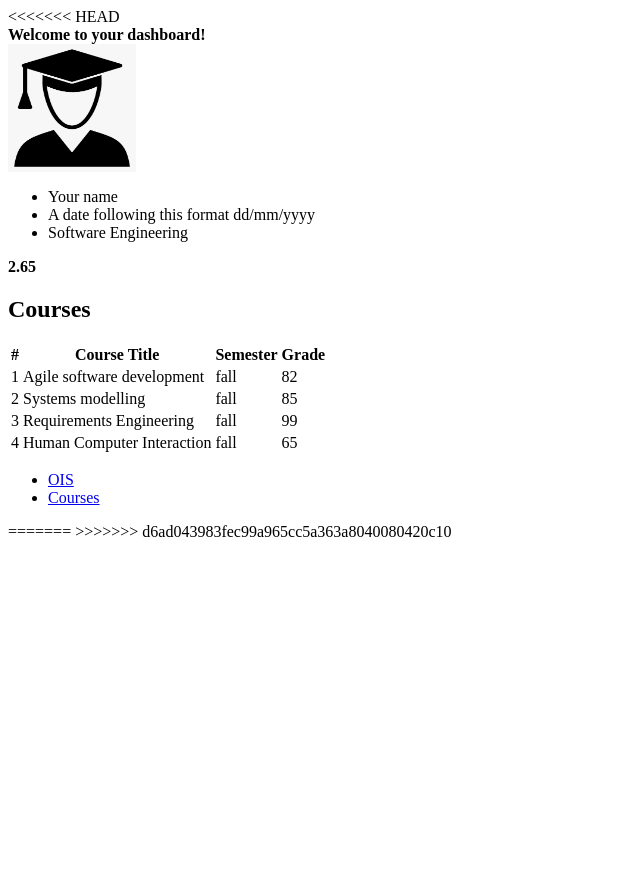
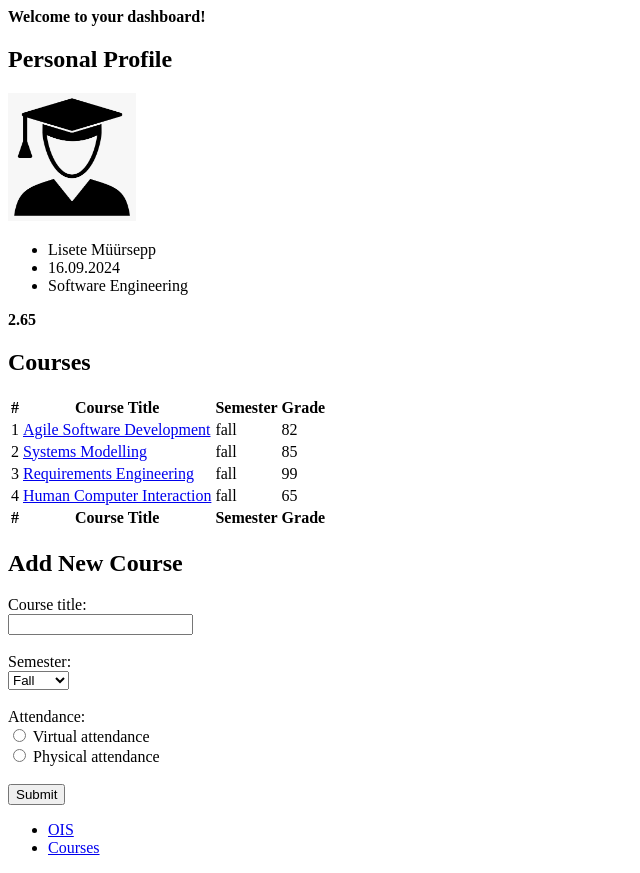
Before and after one commit to lisetemyyrsepp/WAD_repo, a plain HTML site: page index.html in a window 1280 px wide. Shown: the whole page, without its empty margins (0-640 px from the left). Before the commit the page ends 800 px from the top, so only its background shows below. Drawn offline with Linux system fonts and the light colour scheme.

Commit message:
tunnitöö

```diff
--- a/index.html
+++ b/index.html
@@ -1,4 +1,4 @@
-<<<<<<< HEAD
+<!DOCTYPE html>
 <html lang="en">
   <head>
     <meta charset="UTF-8">
@@ -10,13 +10,14 @@
     <header>
     <strong>Welcome to your dashboard!</strong>
       <section>
+        <h2>Personal Profile</h2>
     <div>
         <img src="res/images/me.png" width="128" height="128" alt="My picture">
     </div>
     <div>
         <ul>
-            <li>Your name</li>
-            <li> A date following this format dd/mm/yyyy</li>
+            <li>Lisete Müürsepp</li>
+            <li> 16.09.2024</li>
             <li> Software Engineering </li>
         </ul>
     </div>
@@ -38,44 +39,88 @@
         <tbody>
         <tr>
             <td>1</td>
-            <td>Agile software development</td>
+            <td><a href="https://courses.cs.ut.ee/2024/ASD/fall" target="_blank">Agile Software Development</a></td>
             <td>fall</td>
             <td>82</td>
         </tr>
         <tr>
             <td>2</td>
-            <td> Systems modelling </td>
+            <td><a href="https://courses.cs.ut.ee/2024/systemsmodelling/fall" target="_blank">Systems Modelling</a></td>
             <td>fall</td>
             <td>85</td>
         </tr>
         <tr>
             <td>3</td>
-            <td> Requirements Engineering </td>
+            <td><a href="https://courses.cs.ut.ee/2024/RE/fall" target="_blank">Requirements Engineering</a></td>
             <td>fall</td>
             <td>99</td>
         </tr>
         <tr>
             <td>4</td>
-            <td> Human Computer Interaction </td>
+            <td><a href="https://courses.cs.ut.ee/courses" target="_blank">Human Computer Interaction </a></td>
             <td>fall</td>
             <td>65</td>
         </tr>
         </tbody>
+        <tfoot>
+            <tr>
+                <th>#</th>
+                <th>Course Title</th>
+                <th>Semester</th>
+                <th>Grade</th>
+            </tr>
+        </tfoot>
     </table>
 </section>
-      <footer>
+<section>
+    <h1>Add New Course</h1>
+    <form action="#" method="POST">
+        <!-- Course Title -->
+        <label for="course-title">Course title:</label>
+        <br>
+        <input type="text" id="course-title" name="course-title">
+        <br><br>
+
+        <!-- Semester -->
+        <label for="semester">Semester:</label>
+        <br>
+        <select id="semester" name="semester">
+            <option value="fall">Fall</option>
+            <option value="spring">Spring</option>
+        </select>
+        <br><br>
+
+        <!-- Attendance -->
+        <label>Attendance:</label><br>
+        <input
+            type="radio"
+            id="virtual"
+            name="attendance"
+            value="virtual">
+        <label for="virtual">Virtual attendance</label><br>
+
+        <input
+            type="radio"
+            id="physical"
+            name="attendance"
+            value="physical">
+        <label for="physical">Physical attendance</label>
+        <br><br>
+
+        <!-- Submit Button -->
+        <input type="submit" value="Submit">
+    </form>
+</section>
+</header>
+<footer>
     <ul>
         <li>
-            <a href="https://ois2.ut.ee/">OIS</a>
+            <a href="https://ois2.ut.ee/" target="_blank">OIS</a>
         </li>
         <li>
-            <a href="https://courses.cs.ut.ee/">Courses</a>
+            <a href="https://courses.cs.ut.ee/" target="_blank">Courses</a>
         </li>
     </ul>
 </footer>
-</header>
   </body>
 </html>
-=======
-
->>>>>>> d6ad043983fec99a965cc5a363a8040080420c10
```
